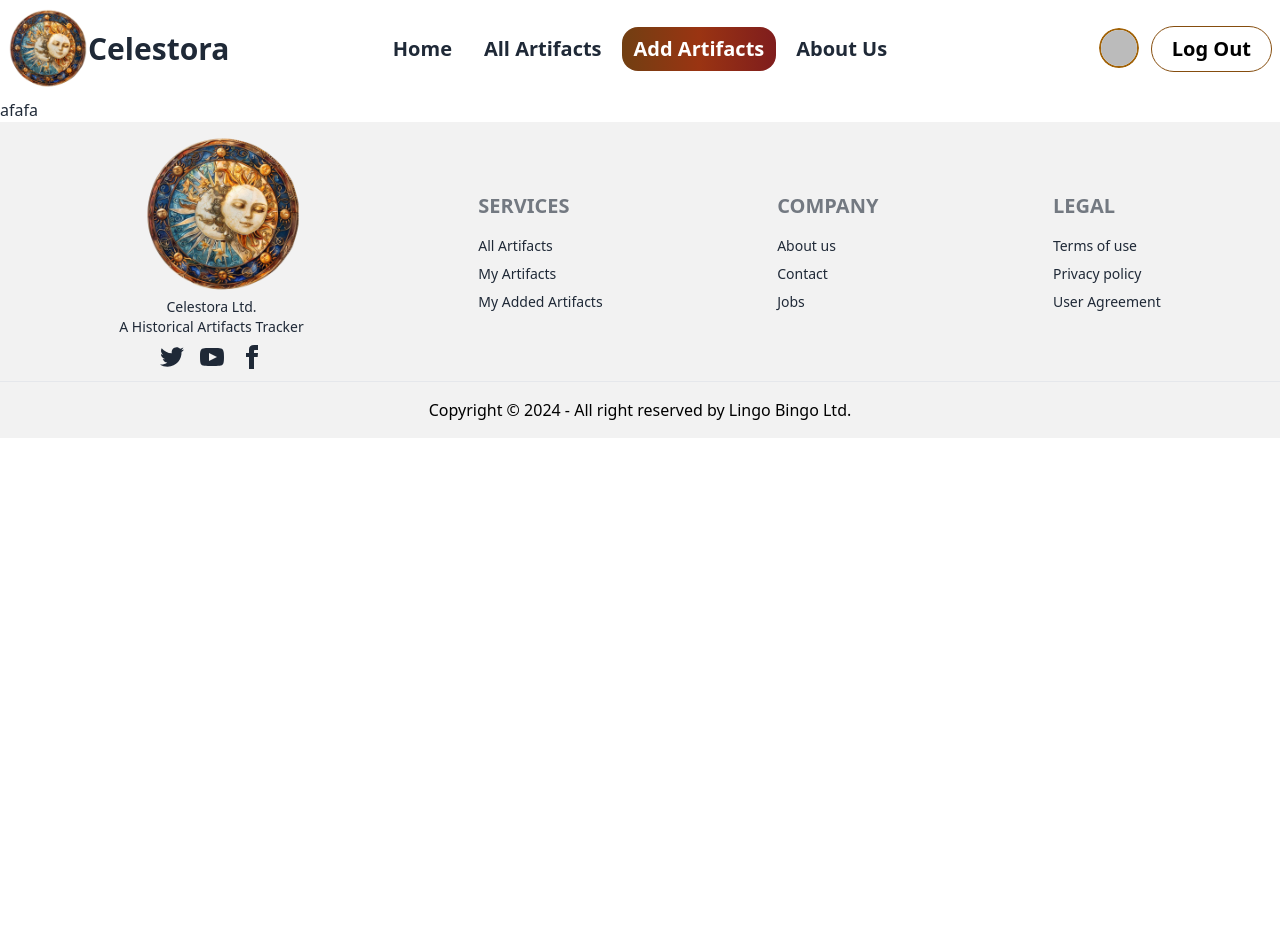
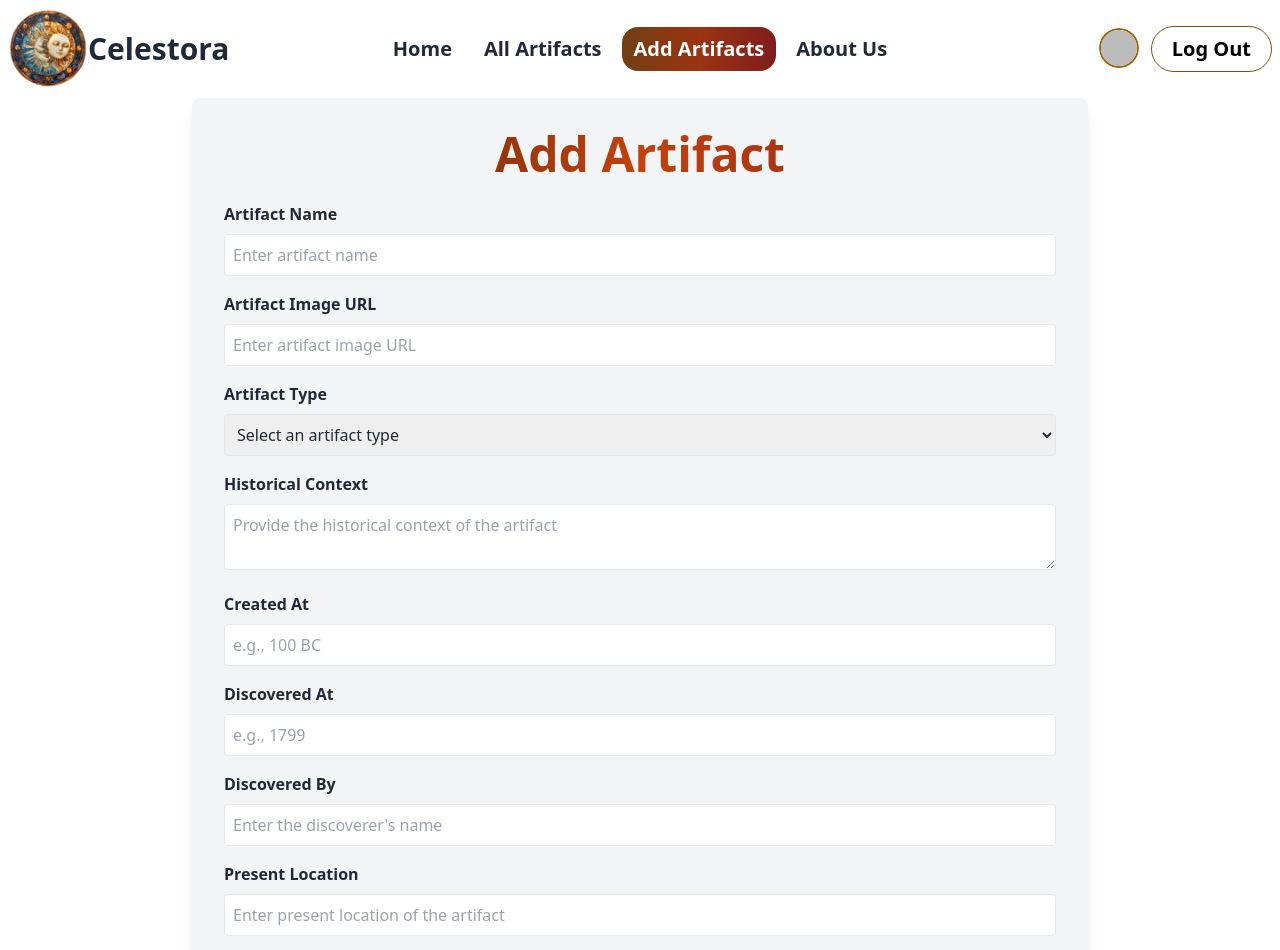
Before and after one commit to Siam-66/PastFinder-client-A-11, a React (Vite) app: page /addArtifacts in a window 1280 px wide. Shown: the top 950 px of the page. Before the commit the page ends 800 px from the top, so only its background shows below. Built offline with nearby package versions, Linux system fonts and the light colour scheme; no server answers; sample sign-in values are in the browser's storage.

Commit message:
adding search and fixing google login

```diff
--- a/package.json
+++ b/package.json
@@ -19,6 +19,7 @@
     "react-icons": "^5.4.0",
     "react-router-dom": "^7.1.0",
     "react-slick": "^0.30.3",
+    "react-toastify": "^11.0.2",
     "slick-carousel": "^1.8.1",
     "sort-by": "^1.2.0"
   },
--- a/src/Component/LogSign/Login.jsx
+++ b/src/Component/LogSign/Login.jsx
@@ -3,6 +3,8 @@ import { Link, useLocation, useNavigate } from "react-router-dom";
 import { AuthContext } from "../../Provider/AuthProvider";
 import { AiOutlineEye, AiOutlineEyeInvisible } from "react-icons/ai";
 import GoogleLoginButton from "./GoogleLoginButton";
+import { toast, ToastContainer } from "react-toastify";
+import "react-toastify/dist/ReactToastify.css";
 
 const Login = () => {
   const { userLogin, setUser } = useContext(AuthContext);
@@ -27,12 +29,23 @@ const Login = () => {
       })
       .catch((err) => {
         setError({ ...error, login: err.code });
-        alert(err.code);
+        if (err.code === "auth/wrong-password") {
+          toast.error("Incorrect password. Please try again.", {
+            position: "top-right",
+            autoClose: 3000,
+          });
+        } else {
+          toast.error("Login failed. Please check your password.", {
+            position: "top-right",
+            autoClose: 3000,
+          });
+        }
       });
   };
 
   return (
     <div className="flex items-center justify-center my-16 ">
+      <ToastContainer />
       <div className="card bg-base-200 w-full max-w-sm shrink-0">
         <form onSubmit={handleSubmit} className="card-body">
           <div className="form-control">
@@ -78,11 +91,6 @@ const Login = () => {
             </label>
           </div>
           <div className="form-control">
-          {error.login && (
-            <label className="label text-sm text-red-600">
-              Enter the valid password and try again.
-            </label>
-          )}
             <button className="btn text-xl bg-gradient-to-r from-yellow-900 via-orange-900 to-red-900 text-white font-semibold">
               Login
             </button>
@@ -93,11 +101,8 @@ const Login = () => {
               Sign up
             </Link>
           </p>
-
         </form>
-
-      <GoogleLoginButton/>
-
+        <GoogleLoginButton />
       </div>
     </div>
   );
--- a/src/Component/Pages/AddArtifacts.jsx
+++ b/src/Component/Pages/AddArtifacts.jsx
@@ -1,9 +1,120 @@
 
 const AddArtifacts = () => {
     return (
-        <div>
-            afafa
-        </div>
+<div className="max-w-4xl mx-auto bg-gray-100 p-8 rounded-lg shadow-lg">
+  <h2 className="text-5xl bg-gradient-to-r from-yellow-950 via-orange-700 to-red-900 bg-clip-text text-transparent font-bold text-center mb-6">
+    Add Artifact
+  </h2>
+  <form >
+    {/* Artifact Name */}
+    <div className="mb-4">
+      <label className="block font-semibold mb-2">Artifact Name</label>
+      <input
+        name="name"
+        type="text"
+        className="w-full p-2 border rounded"
+        placeholder="Enter artifact name"
+        required
+      />
+    </div>
+
+    {/* Artifact Image (URL) */}
+    <div className="mb-4">
+      <label className="block font-semibold mb-2">Artifact Image URL</label>
+      <input
+        name="image"
+        type="text"
+        className="w-full p-2 border rounded"
+        placeholder="Enter artifact image URL"
+        required
+      />
+    </div>
+
+    {/* Artifact Type */}
+    <div className="mb-4">
+      <label className="block font-semibold mb-2">Artifact Type</label>
+      <select
+        name="type"
+        className="w-full p-2 border rounded"
+        required
+      >
+        <option value="">Select an artifact type</option>
+        <option value="Tools">Tools</option>
+        <option value="Weapons">Weapons</option>
+        <option value="Documents">Documents</option>
+        <option value="Writings">Writings</option>
+      </select>
+    </div>
+
+    {/* Historical Context */}
+    <div className="mb-4">
+      <label className="block font-semibold mb-2">Historical Context</label>
+      <textarea
+        name="historicalContext"
+        className="w-full p-2 border rounded"
+        placeholder="Provide the historical context of the artifact"
+        required
+      ></textarea>
+    </div>
+
+    {/* Created At */}
+    <div className="mb-4">
+      <label className="block font-semibold mb-2">Created At</label>
+      <input
+        name="createdAt"
+        type="text"
+        className="w-full p-2 border rounded"
+        placeholder="e.g., 100 BC"
+        required
+      />
+    </div>
+
+    {/* Discovered At */}
+    <div className="mb-4">
+      <label className="block font-semibold mb-2">Discovered At</label>
+      <input
+        name="discoveredAt"
+        type="text"
+        className="w-full p-2 border rounded"
+        placeholder="e.g., 1799"
+        required
+      />
+    </div>
+
+    {/* Discovered By */}
+    <div className="mb-4">
+      <label className="block font-semibold mb-2">Discovered By</label>
+      <input
+        name="discoveredBy"
+        type="text"
+        className="w-full p-2 border rounded"
+        placeholder="Enter the discoverer's name"
+        required
+      />
+    </div>
+
+    {/* Present Location */}
+    <div className="mb-4">
+      <label className="block font-semibold mb-2">Present Location</label>
+      <input
+        name="presentLocation"
+        type="text"
+        className="w-full p-2 border rounded"
+        placeholder="Enter present location of the artifact"
+        required
+      />
+    </div>
+
+    {/* Add Artifact Button */}
+    <button
+      type="submit"
+      className="w-full bg-gradient-to-r from-yellow-900 via-orange-900 to-red-900 text-white font-semibold text-xl py-2 rounded"
+    >
+      Add Artifact
+    </button>
+  </form>
+</div>
+
     );
 };
 
--- a/src/Component/Pages/AllArtifacts.jsx
+++ b/src/Component/Pages/AllArtifacts.jsx
@@ -1,23 +1,45 @@
 import { useEffect, useState } from "react";
 import AllArtifactsCard from "./Cards/AllArtifactsCard";
+import { FiSearch } from "react-icons/fi";
+
+
 const AllArtifacts = () => {
+    const [celestoras, setCelestoras] = useState([]);
+    const [search, setSearch] = useState("");
 
-    const [celestoras, setCelestoras]=useState([]);
+    useEffect(() => {
+        fetchArtifacts();
+    }, [search]);
 
-    useEffect(()=>{
-        fetch('http://localhost:4000/celestora')
-        .then(res=>res.json())
-        .then(data=>{
-            setCelestoras(data);
-        })
-    },[])
+    const fetchArtifacts = () => {
+        fetch(`http://localhost:4000/celestora?search=${encodeURIComponent(search)}`)
+            .then((res) => res.json())
+            .then((data) => {
+                setCelestoras(data);
+            })
+            .catch((err) => console.error(err));
+    };
 
     return (
-        <div className="grid grid-cols-1 sm:grid-cols-2 lg:grid-cols-4 gap-6 p-4">
-            {
-                celestoras.map(celestora=><AllArtifactsCard key={celestora._id} celestora={celestora}>
-                </AllArtifactsCard>)
-            }
+        <div>
+            <h1 className="text-5xl bg-gradient-to-r from-yellow-950 via-orange-700 to-red-900 bg-clip-text text-transparent font-bold text-center mb-6 mt-10 ">AllArtifacts</h1>
+            <div className="p-4 flex items-center justify-center relative">
+            <FiSearch className="absolute mr-72"/>
+
+                <input
+
+                    type="text"
+                    placeholder="Search by Artifact Name"
+                    value={search}
+                    onChange={(e) => setSearch(e.target.value)}
+                    className="input input-bordered pl-8 w-full sm:w-1/2 lg:w-1/3"
+                />
+            </div>
+            <div className="grid grid-cols-1 sm:grid-cols-2 lg:grid-cols-4 gap-6 p-4">
+                {celestoras.map((celestora) => (
+                    <AllArtifactsCard key={celestora._id} celestora={celestora} />
+                ))}
+            </div>
         </div>
     );
 };
--- a/src/Component/Pages/ErrorPage.jsx
+++ b/src/Component/Pages/ErrorPage.jsx
@@ -9,7 +9,7 @@ const ErrorPage = () => {
 
         {/* Error Description */}
         <p className="text-2xl mt-4 text-center">
-          Oops! The page you're looking for doesn't exist.
+        You’re digging in the wrong place!
         </p>
 
         {/* Back Home Button */}
--- a/src/Component/Pages/Home/ArtifactCarousel.jsx
+++ b/src/Component/Pages/Home/ArtifactCarousel.jsx
@@ -66,7 +66,7 @@ const ArtifactCarousel = () => {
                                 <h1 className="text-3xl md:text-5xl font-bold">{slide.title}</h1>
                                 <p className="mt-4 text-lg md:text-xl max-w-3xl">{slide.description}</p>
                                 <Link
-                                    to="/artifactDetails"
+                                    to="/allArtifacts"
                                     className="mt-6 px-6 py-2 btn bg-gradient-to-r from-yellow-950 via-orange-900 to-red-950 text-lg text-white font-bold rounded-lg border-yellow-950"
                                 >
                                     Explore Artifacts
--- a/src/Component/Pages/UserProfile/LikedArtifacts.jsx
+++ b/src/Component/Pages/UserProfile/LikedArtifacts.jsx
@@ -25,8 +25,27 @@ const LikedArtifacts = () => {
       });
   }, [user.email]);
 
+  // Handle unlike action
+  const handleUnlike = (id) => {
+    fetch(`http://localhost:4000/likedCelestora/${id}?email=${user.email}`, {
+      method: "DELETE",
+    })
+      .then((res) => {
+        if (!res.ok) throw new Error("Failed to unlike artifact");
+        return res.json();
+      })
+      .then(() => {
+        // Remove the artifact from the likedArtifacts list
+        setLikedArtifacts((prev) =>
+          prev.filter((artifact) => artifact.celestora_id !== id)
+        );
+      })
+      .catch((error) => console.error("Error unliking artifact:", error));
+  };
+
   return (
     <div className="p-6 min-h-screen bg-gray-100">
+                  <h1 className="text-5xl bg-gradient-to-r from-yellow-950 via-orange-700 to-red-900 bg-clip-text text-transparent font-bold text-center mb-6 mt-10 ">Liked Artifacts</h1>
       {loading ? (
         <p className="text-center text-xl font-bold">Loading your artifacts...</p>
       ) : likedArtifacts.length === 0 ? (
@@ -63,6 +82,12 @@ const LikedArtifacts = () => {
                 <p className="text-gray-700 text-md">
                   <strong>Historical Context:</strong> {artifact.historicalContext}
                 </p>
+                <button
+                  className="btn w-full bg-red-500 text-white text-md font-bold px-4 py-2 rounded-lg hover:bg-red-600 mt-4"
+                  onClick={() => handleUnlike(artifact.celestora_id)}
+                >
+                  Remove
+                </button>
               </div>
             </div>
           ))}
```
Also changed, not shown: src/Component/Pages/ArtifactDetails.jsx (+15 -28 lines), src/Provider/AuthProvider.jsx (+22 -11 lines), 1 other file (tests, documents, lock files or other folders). Lines whose indentation alone changed are shown as unchanged.
